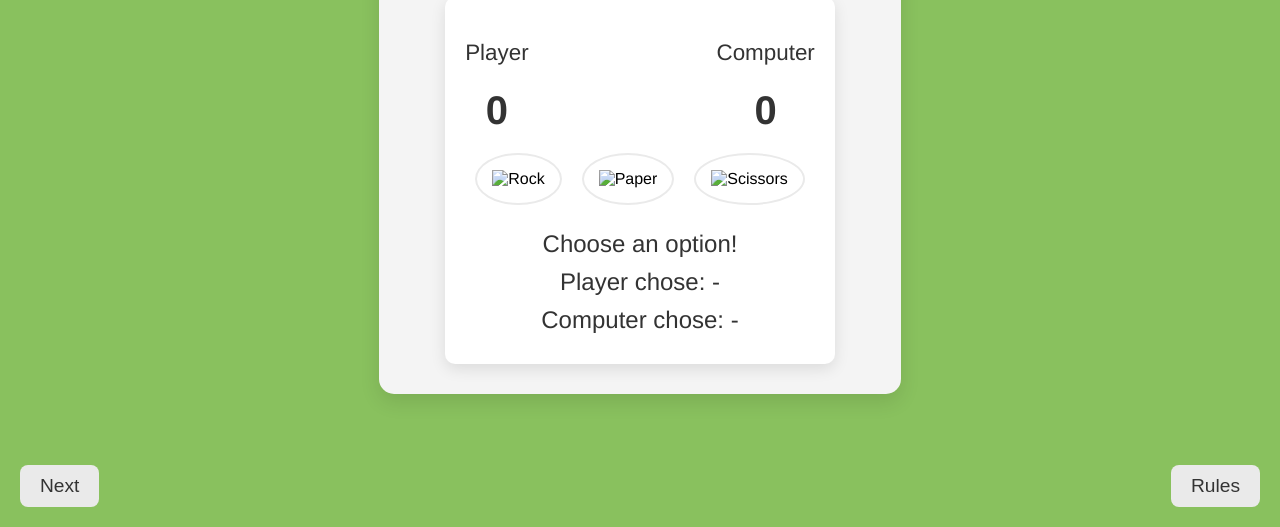
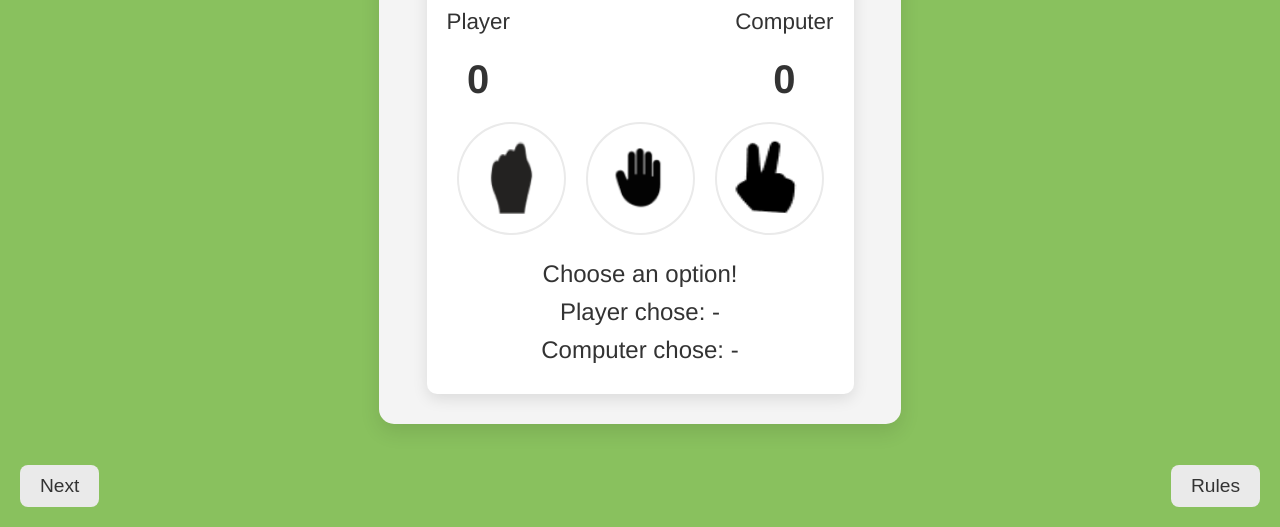
Before and after one commit to AsrafBanu/RockPaperScissors, a plain HTML site: page index.html in a window 1280 px wide. Shown: the part 273-800 px from the top of the page. Drawn offline with Linux system fonts and the light colour scheme.

Commit message:
Update index.html

```diff
--- a/index.html
+++ b/index.html
@@ -26,13 +26,13 @@
 
             <div class="choices">
                 <div class="choice" data-choice="rock">
-                    <img src="images/r.png" alt="Rock" class="icon">
+                    <img src="r.png" alt="Rock" class="icon">
                 </div>
                 <div class="choice" data-choice="paper">
-                    <img src="images/p.png" alt="Paper" class="icon">
+                    <img src="p.png" alt="Paper" class="icon">
                 </div>
                 <div class="choice" data-choice="scissors">
-                    <img src="images/s.png" alt="Scissors" class="icon">
+                    <img src="s.png" alt="Scissors" class="icon">
                 </div>
             </div>
 
```
